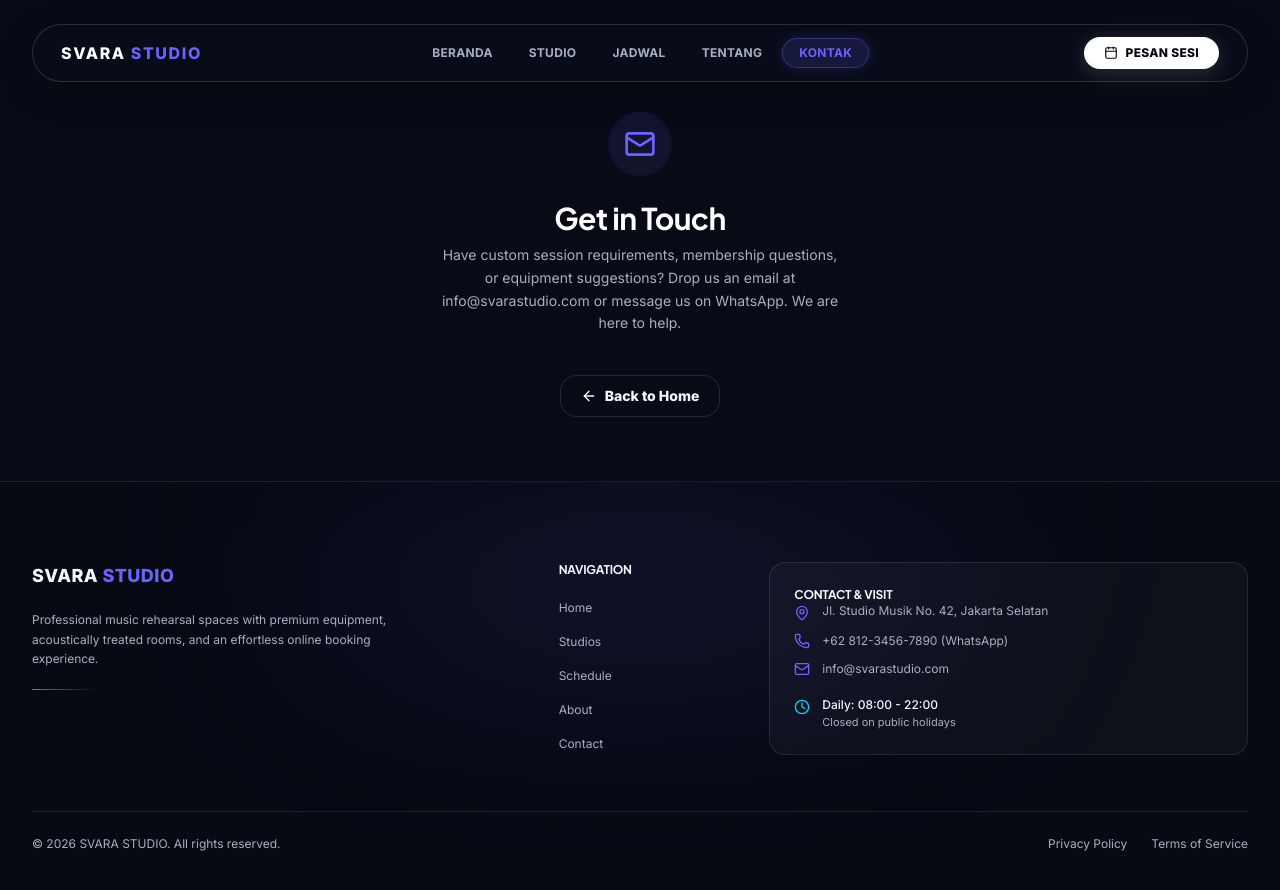
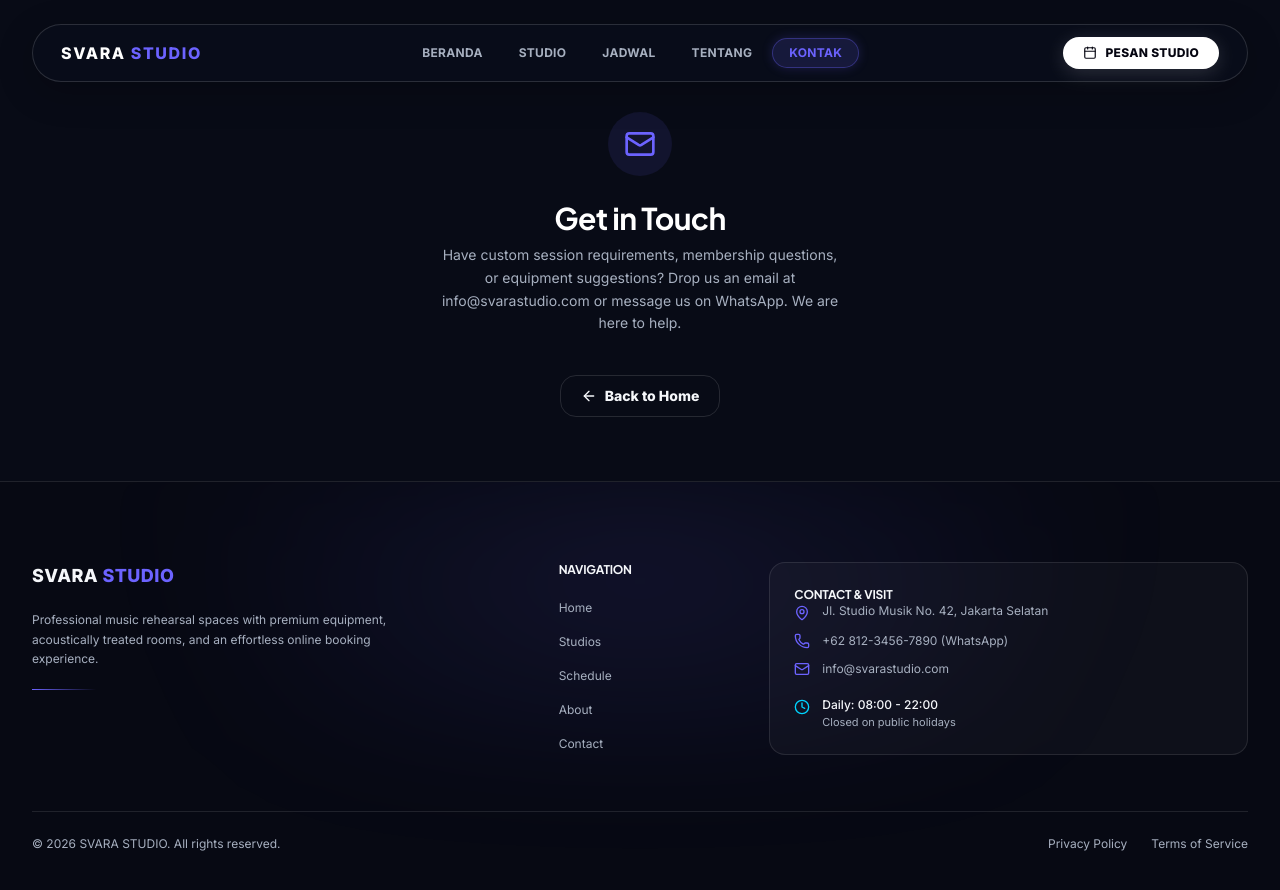
Before and after one commit to prrel9/SVARAStudio, a Next.js app: page /contact in a window 1280 px wide. Shown: the top 890 px of the page. Built offline with nearby package versions, Linux system fonts and the light colour scheme.

Commit message:
Refine navigation and hero sections

```diff
--- a/app/schedule/page.tsx
+++ b/app/schedule/page.tsx
@@ -3,7 +3,7 @@ import ScheduleClient from "./ScheduleClient";
 
 export const metadata = {
   title: "Jadwal | SVARA STUDIO",
-  description: "Lihat slot latihan yang tersedia dan pesan sesi Anda.",
+  description: "Lihat slot latihan yang tersedia dan pesan Studio Anda.",
 };
 
 export default async function SchedulePage() {
--- a/components/layout/Navbar.tsx
+++ b/components/layout/Navbar.tsx
@@ -100,7 +100,7 @@ export default function Navbar() {
               className="inline-flex items-center justify-center space-x-2 rounded-full bg-white hover:bg-white/90 px-5 py-2 text-xs font-extrabold text-[#050510] transition-all shadow-[0_4px_20px_rgba(255,255,255,0.15)] active:scale-[0.98] uppercase tracking-wide"
             >
               <Calendar className="h-3.5 w-3.5" />
-              <span>Pesan Sesi</span>
+              <span>Pesan Studio</span>
             </Link>
           </div>
 
@@ -159,7 +159,7 @@ export default function Navbar() {
             onClick={() => setIsMobileMenuOpen(false)}
           >
             <Calendar className="h-4 w-4" />
-            <span>Pesan Sesi</span>
+            <span>Pesan Studio</span>
           </Link>
         </div>
       </div>
--- a/components/sections/AboutHero.tsx
+++ b/components/sections/AboutHero.tsx
@@ -1,7 +1,7 @@
 "use client";
 
 import { motion } from "framer-motion";
-import { Music2, Sparkles, Waves } from "lucide-react";
+import { Music2, Sparkles } from "lucide-react";
 
 interface AboutHeroProps {
   companyName: string;
@@ -64,8 +64,10 @@ export default function AboutHero({ companyName, logoUrl }: AboutHeroProps) {
           >
             <motion.div
               className="flex h-full w-full items-center justify-center overflow-hidden rounded-[2rem] border border-white/10 bg-[#090b16] shadow-inner [transform-style:preserve-3d]"
-              animate={{ rotateY: [0, 10, 0, -10, 0], rotateX: [2, -4, 2] }}
-              transition={{ duration: 10, repeat: Infinity, ease: "easeInOut" }}
+              animate={{ rotateX: [2, -3, 2] }}
+              transition={{
+                rotateX: { duration: 5.5, repeat: Infinity, ease: "easeInOut" },
+              }}
             >
               {logoUrl ? (
                 <img
@@ -83,10 +85,6 @@ export default function AboutHero({ companyName, logoUrl }: AboutHeroProps) {
               )}
             </motion.div>
           </motion.div>
-          <div className="absolute -bottom-5 -left-5 flex items-center gap-2 rounded-full border border-white/10 bg-[#0b1020]/90 px-4 py-2 text-[10px] font-bold uppercase tracking-[0.16em] text-[#C4B5FD] shadow-xl backdrop-blur-xl">
-            <Waves className="h-3.5 w-3.5 text-[#00D4FF]" />
-            Made for music
-          </div>
         </motion.div>
       </div>
     </section>
--- a/components/sections/HeroSection.tsx
+++ b/components/sections/HeroSection.tsx
@@ -96,7 +96,7 @@ export default function HeroSection() {
               href="/schedule"
               className="inline-flex items-center gap-2 rounded-full bg-[#6C63FF] px-5 py-2.5 text-[10px] font-extrabold uppercase tracking-wide text-white shadow-[0_10px_30px_rgba(108,99,255,0.42)] transition-all hover:-translate-y-0.5 hover:bg-[#8B83FF] hover:shadow-[0_14px_36px_rgba(108,99,255,0.55)]"
             >
-              Pesan sesi sekarang <ArrowUpRight className="h-4 w-4" />
+              Pesan Studio sekarang <ArrowUpRight className="h-4 w-4" />
             </Link>
             <Link
               href="/studios"
```
